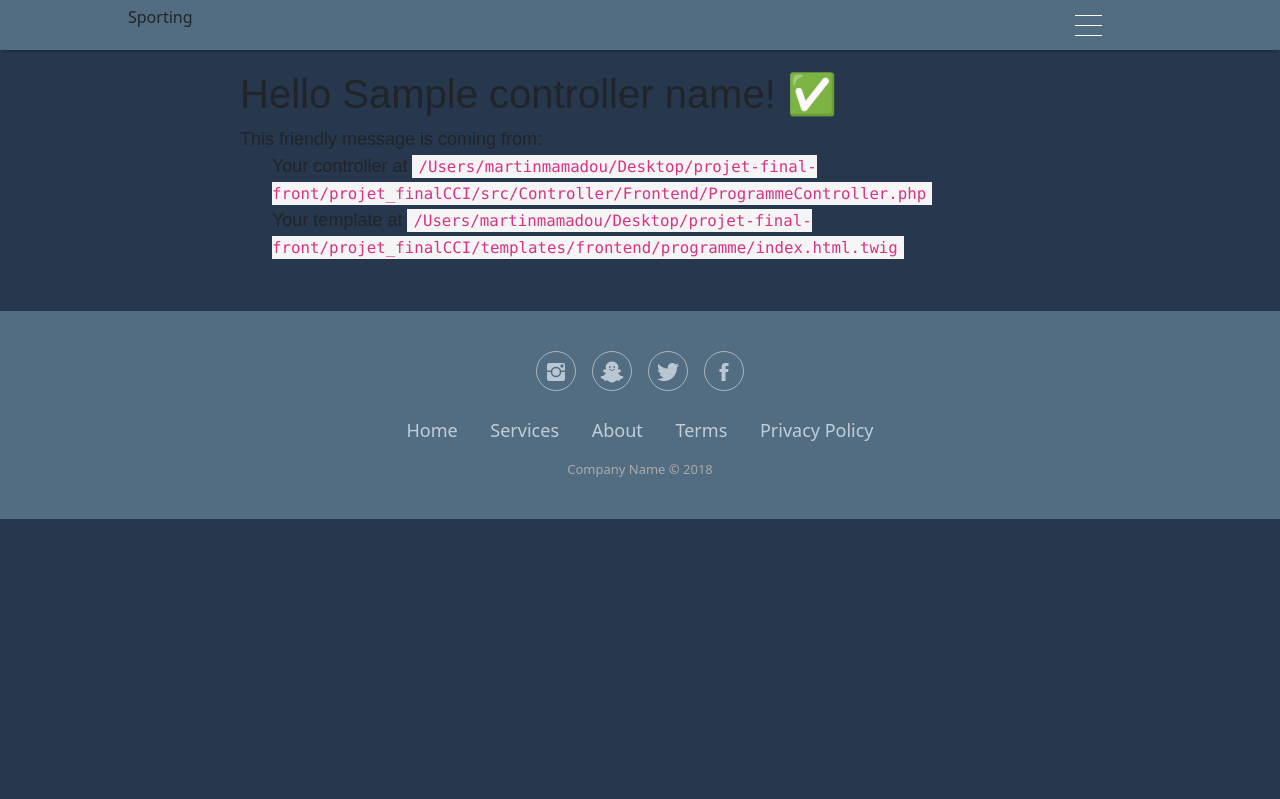
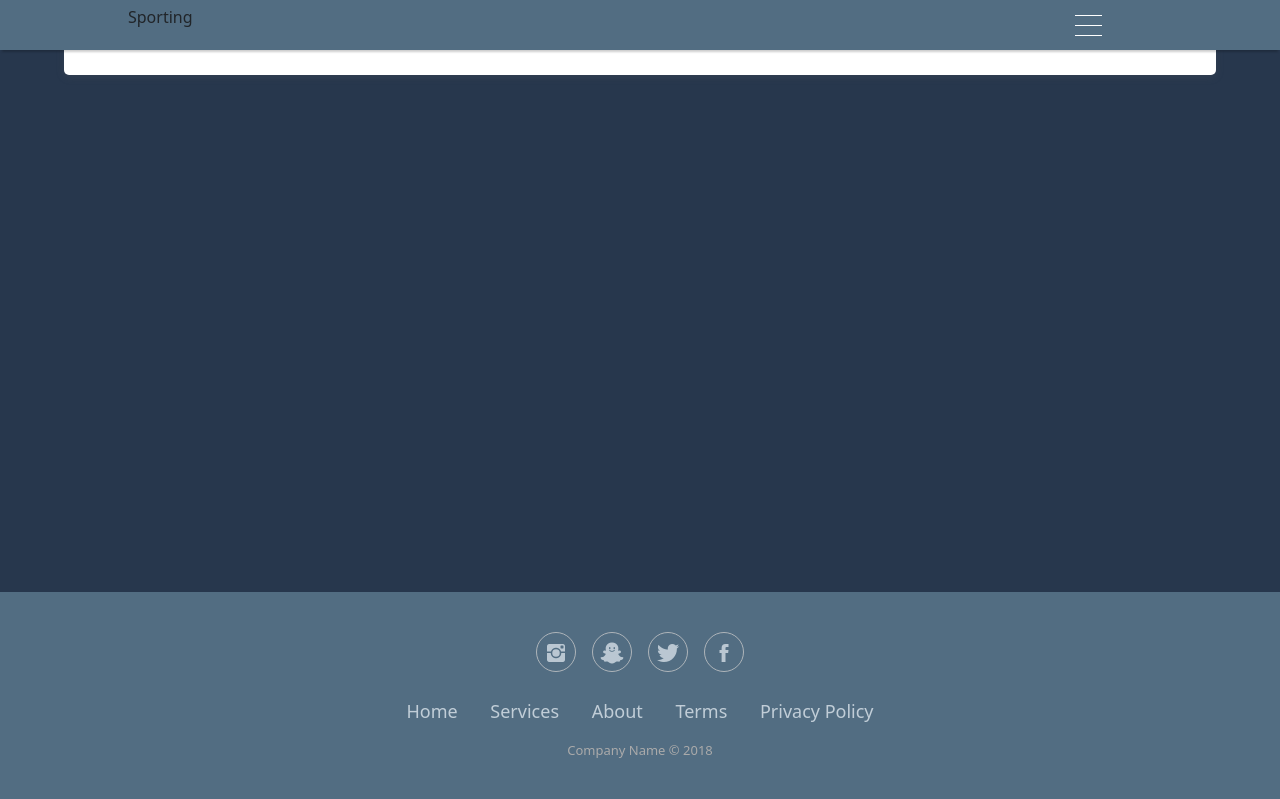
Before and after one commit to martinmamadou/projet_finalCCI, a Symfony app: template templates/Frontend/programme/index.html.twig in a window 1280 px wide. Shown: the top 799 px of the page. Run offline with Twig, Linux system fonts and the light colour scheme; the template is opened without the code that fills it: most values are stand-ins (such as "Sample title", 1, 10 or a date in 2020); style sheets or scripts are compiled from the project's sources; some libraries are stand-ins or nearby versions.

Commit message:
feat(programme): css display index page v1

```diff
--- a/assets/styles/app.scss
+++ b/assets/styles/app.scss
@@ -3,5 +3,6 @@
 @import "./base.scss";
 @import "./nav.scss";
 @import "./pages/profile.scss";
+@import "./pages/programmes.scss";
 @import "./home.scss";
-@import './footer.scss'
+@import './footer.scss';
--- a/assets/styles/footer.scss
+++ b/assets/styles/footer.scss
@@ -3,6 +3,10 @@
     background: $primary-color;
     color:$text-color;
     margin-top: 50px;
+    position: fixed;
+    width: 100%;
+    bottom: 0;
+    left: 0;
 
      ul {
         padding:0;
--- /dev/null
+++ b/assets/styles/pages/programmes.scss
@@ -0,0 +1,8 @@
+.proList{
+    background: white;
+    width: 90%;
+    padding: 10px 5px;
+    margin: 15px auto;
+    border-radius: 5px;
+    box-shadow: $box-shadow;
+}
--- a/templates/Frontend/programme/index.html.twig
+++ b/templates/Frontend/programme/index.html.twig
@@ -1,20 +1,12 @@
 {% extends 'base.html.twig' %}
 
-{% block title %}Hello ProgrammeController!{% endblock %}
+{% block title %}Hello ProgrammeController!
+{% endblock %}
 
 {% block body %}
-<style>
-    .example-wrapper { margin: 1em auto; max-width: 800px; width: 95%; font: 18px/1.5 sans-serif; }
-    .example-wrapper code { background: #F5F5F5; padding: 2px 6px; }
-</style>
-
-<div class="example-wrapper">
-    <h1>Hello {{ controller_name }}! ✅</h1>
-
-    This friendly message is coming from:
-    <ul>
-        <li>Your controller at <code>/Users/martinmamadou/Desktop/projet-final-front/projet_finalCCI/src/Controller/Frontend/ProgrammeController.php</code></li>
-        <li>Your template at <code>/Users/martinmamadou/Desktop/projet-final-front/projet_finalCCI/templates/frontend/programme/index.html.twig</code></li>
-    </ul>
-</div>
+	{% for programme in programmes %}
+		<div class="proList">
+			<p>{{programme.name}}</p>
+		</div>
+	{% endfor %}
 {% endblock %}
--- a/templates/Home/home.html.twig
+++ b/templates/Home/home.html.twig
@@ -24,7 +24,7 @@
 				<img src="{{asset('/img/atGym.jpg')}}" alt="">
 				<h3>En Salle</h3>
 			</a>
-			<a href="" class="right">
+			<a href="{{path('user.programmes.index')}}" class="right">
 				<img src="{{asset('/img/atHome.jpg')}}" alt="">
 				<h3>A la Maison</h3>
 			</a>
```
Also changed, not shown: src/Controller/Frontend/ProgrammeController.php (+10 -3 lines). Lines whose indentation alone changed are shown as unchanged.
